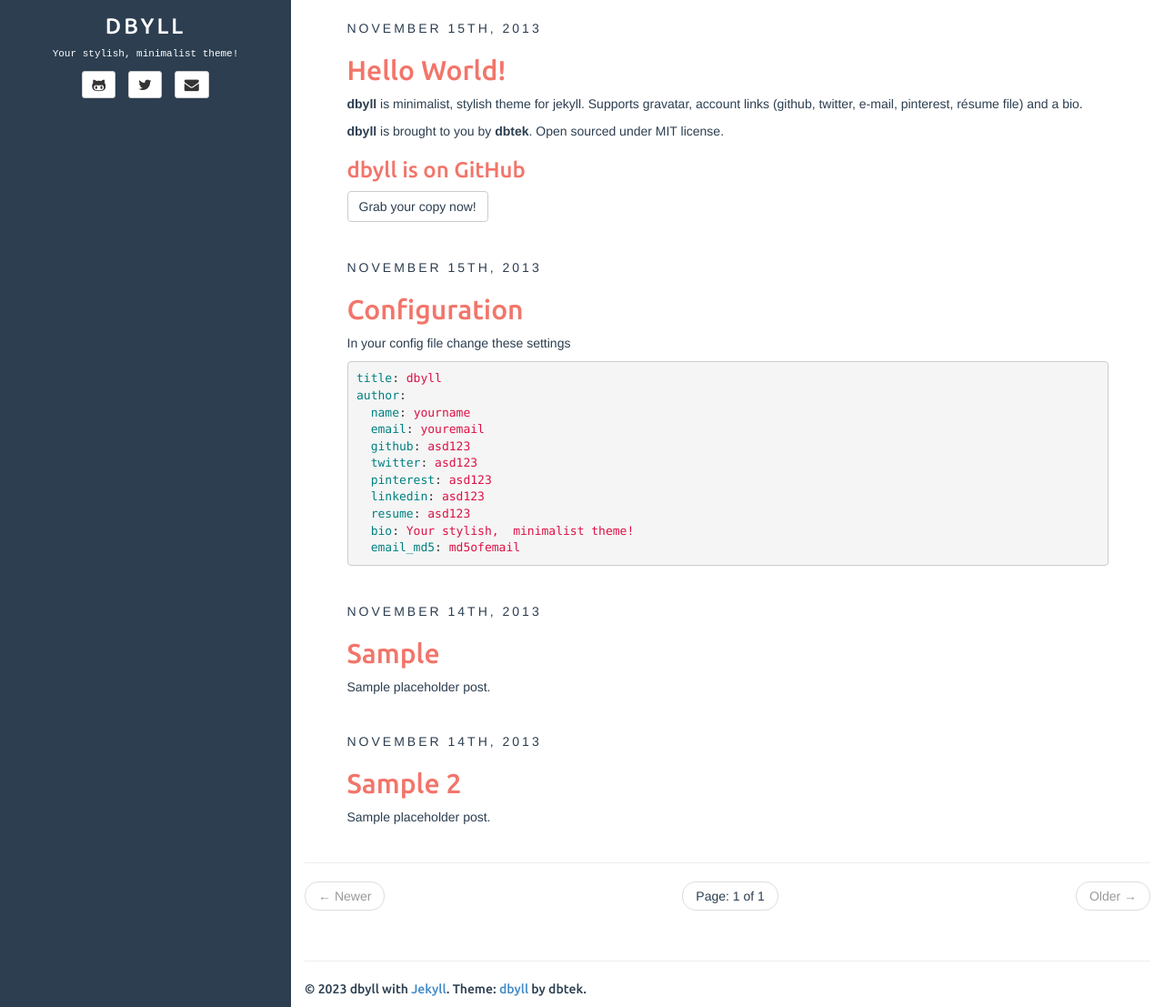
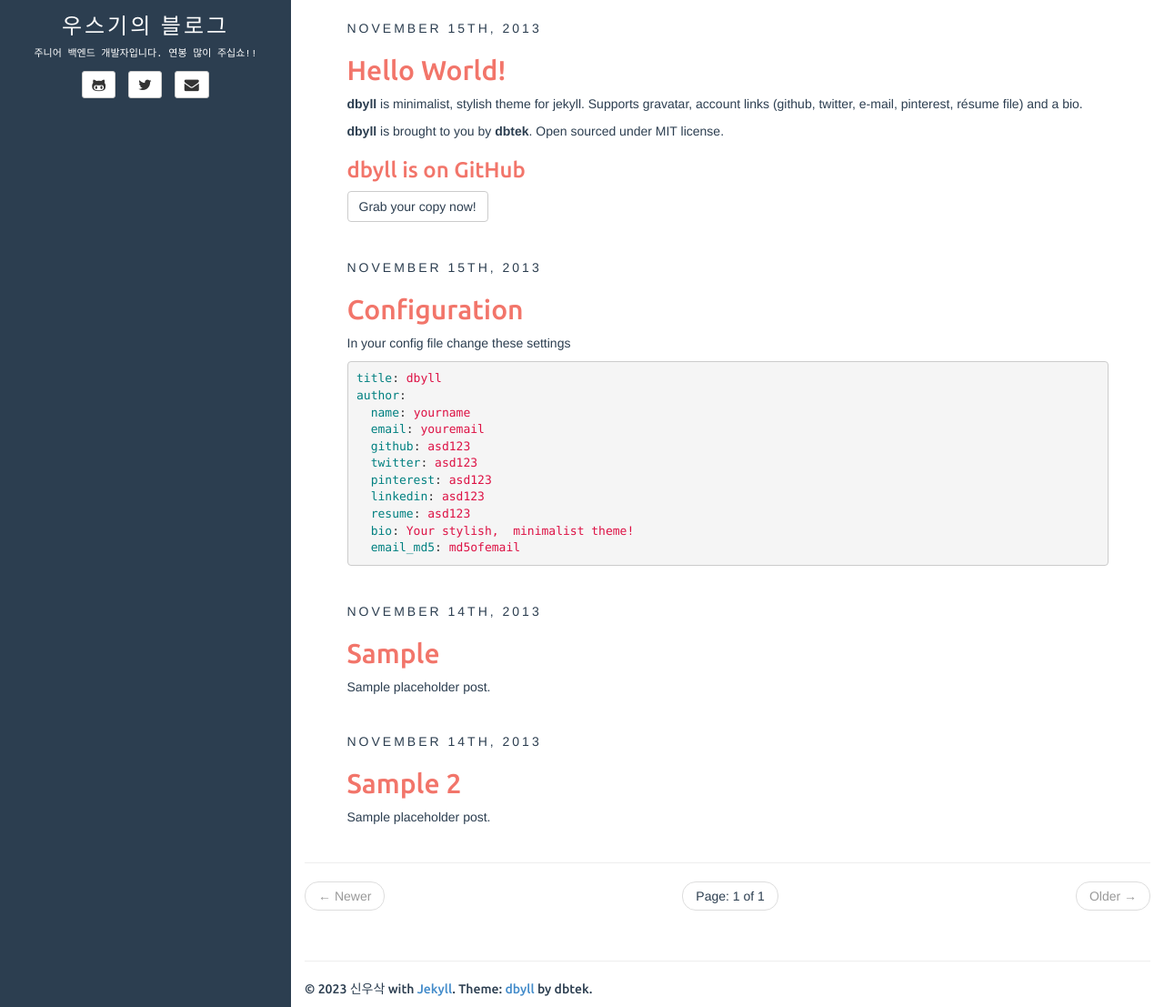
Before and after one commit to HSPU/HSPU.github.io, a Jekyll site: the page built from index.html, in a window 1280 px wide and 1389 px high, cut to the strip 282-1389 px from the top of the window. Shown: the whole strip at 91% size. Built offline with Jekyll 4.4.1, drawn with Linux system fonts in a browser that asks for light colours; the list of posts is cut into pages by our own code.

Commit message:
feat: 프로필 수정 - 이름, 자기소개 추가

```diff
--- a/_config.yml
+++ b/_config.yml
@@ -7,7 +7,7 @@ highlighter: rouge
 markdown: kramdown
 disqus: dbyll
 google_analytics: dbyll
-title: dbyll
+title: [우스기의 블로그]
 
 defaults:
   -
@@ -18,13 +18,13 @@ defaults:
 
 description: Stylish Jekyll Theme
 author:
-  name: dbyll
-  email: dbyll@ismaildemirbilek.com
-  github: dbtek
+  name: 신우삭
+  email: woosuck6742@naver.com
+  github: https://github.com/HSPU
   twitter: dbtek
   pinterest: asd123
   linkedin: asd123
-  bio: Your stylish, minimalist theme!
+  bio: 주니어 백엔드 개발자입니다. 연봉 많이 주십쇼!!
   email_md5: 726351295ec82e145928582f595aa3aa
 
 rss_path: feed.xml
```
